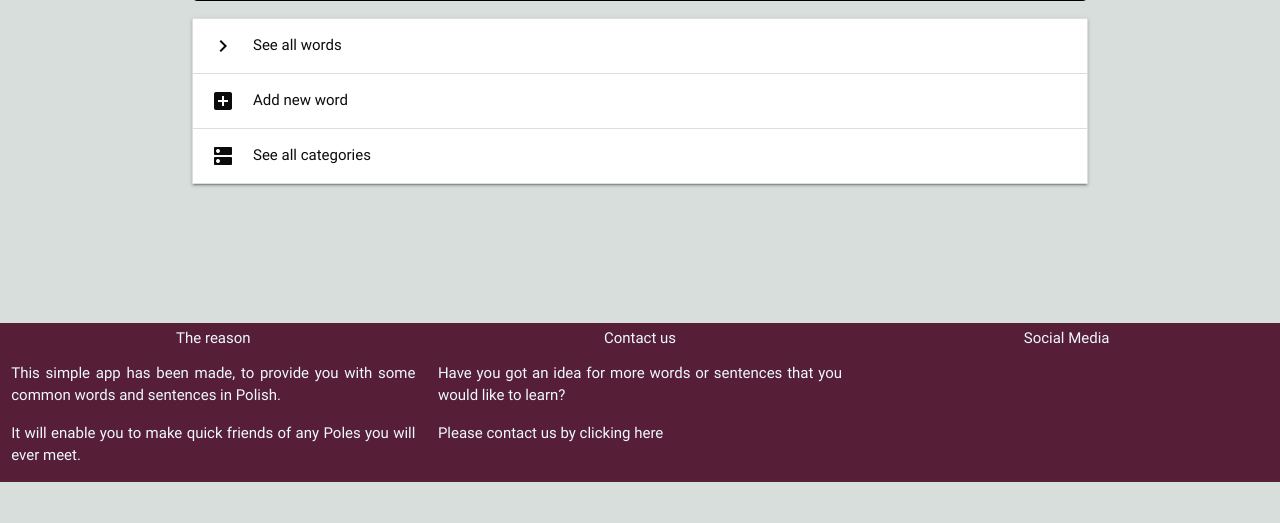
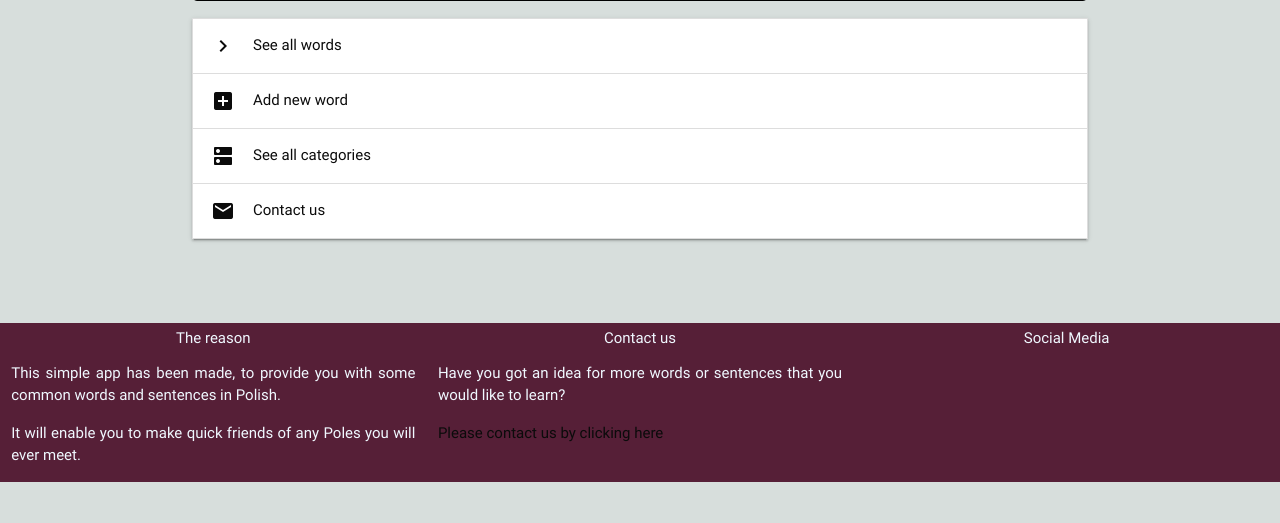
Before and after one commit to MrColorado35/pol_speak, a Flask app: page /admin.html in a window 1280 px wide. Shown: the part 277-800 px from the top of the page. Run offline with Flask 2, Linux system fonts and the light colour scheme; some libraries are stand-ins or nearby versions; some web fonts are replaced.

Commit message:
more style changes, fixed issue with connection to categories from admin page, fixed links issue

```diff
--- a/static/css/style.css
+++ b/static/css/style.css
@@ -37,6 +37,10 @@ body {
 
 .no-bg {
     background-color: inherit;
+}
+
+.letters-black {
+    color: #0b0b0b;
 }
 
 /* .float-right {
@@ -81,6 +85,10 @@ a {
 
 .padding-left {
     padding-left: 20%;
+}
+
+.padding-bottom {
+    padding-bottom: 5%;
 }
 
 .margin-top {
--- a/templates/admin.html
+++ b/templates/admin.html
@@ -14,9 +14,14 @@
         <i class="material-icons">add_box</i>Add new word</div>
         </a>
     </li>
-      <li>
+    <li>
         <a href="{{url_for('admin_cat')}}"><div class="collapsible-header">
         <i class="material-icons">dns</i>See all categories</div>
+        </a>
+    </li>
+      <li>
+        <a href="{{url_for('contact')}}"><div class="collapsible-header">
+        <i class="material-icons">email</i>Contact us</div>
         </a>
     </li>
 
--- a/templates/admin_cat.html
+++ b/templates/admin_cat.html
@@ -10,11 +10,9 @@
     <ul class="collapsible popout" data-collapsible="accordion">
     {% for cat in categories %}
     <li>
-        <a href="{{ url_for('cat', cat_id=cat._id) }}">
+        <a href="{{ url_for('cat_admin', cat_id=cat._id) }}">
       <div class="collapsible-header uppercase"><i class="material-icons">expand_more</i>
-      <!-- <a href="{{ url_for('cat', cat_id=cat._id) }}"> -->
        {{ cat.cat_name}}
-       <!-- </a> -->
        </div>
        </a>
       <div class="collapsible-body"><span>{{ categories.decription }}</span></div>
--- a/templates/all_words.html
+++ b/templates/all_words.html
@@ -4,11 +4,11 @@
 {% block content %}
 
 <div class="row">
-   <div class="col sm12 bg-love margin border">
+   <div class="col sm12 bg-love margin border ">
         <h4 class="center">"With the great power comes great responsibility"</h4>
         <h5 class="center">In this section you can see, edit or delete any record in our database.</h5>
         <p>Please use that great power to make the world a bitt better place, instead of destroying hard work of all our emploees for countless hours, while they created it.</p>
-        <h6>Well, I don't employ anyone yet and the database is quite small, but one day it will be huge and important, and then we are going to need the text above.</h6>
+        <h6 class="padding-bottom">Well, I don't employ anyone yet and the database is quite small, but one day it will be huge and important, and then we are going to need the text above.</h6>
     </div>
     <ul class="collapsible popout " data-collapsible="accordion">
     {% for word in words %}
--- a/templates/base.html
+++ b/templates/base.html
@@ -52,7 +52,7 @@
             <div class="col s12 m4">
                 <h6 class="center">Contact us</h6>
                 <p class="justify">Have you got an idea for more words or sentences that you would like to learn?</p>
-                <a href="{{url_for('contact')}}">Please contact us by clicking here</a>
+                <a class="letters-black" href="{{url_for('contact')}}">Please contact us by clicking here</a>
             </div>
             <div class="col s12 m4">
                 <h6 class="center">Social Media</h6>
--- a/templates/base_two.html
+++ b/templates/base_two.html
@@ -51,10 +51,11 @@
                 <p class="justify">This simple app has been made, to provide you with some common words and sentences in        Polish.</p>
                 <p class="justify">It will enable you to make quick friends of any Poles you will ever meet.</p>
             </div>
+            <!-- The link to contact page is a way for any user to get access to Admin menu. I left it mainly because I'm using it as a path to get back there without restarting whole workspace. I also hope, that people that would like to interfere negatively with my app, will not even think about contacting me. -->
             <div class="col s12 m4">
                 <h6 class="center">Contact us</h6>
                 <p class="justify">Have you got an idea for more words or sentences that you would like to learn?</p>
-                <a href="{{url_for('contact')}}">Please contact us by clicking here</a>
+                <a class="letters-black" href="{{url_for('contact')}}">Please contact us by clicking here</a>
             </div>
             <div class="col s12 m4">
                 <h6 class="center">Social Media</h6>
```
